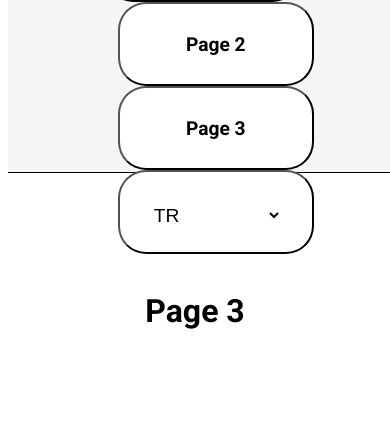
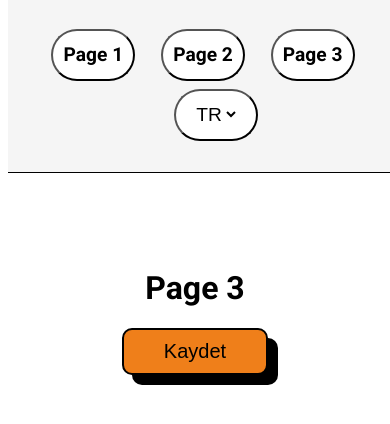
Before and after one commit to dnnzz/gts-case, a Vue app: page /page-3 in a window 390 px wide. Shown: the top 424 px of the page. Built offline with nearby package versions, Linux system fonts and the light colour scheme.

Commit message:
template finished && WIP: localization

```diff
--- a/package.json
+++ b/package.json
@@ -8,10 +8,12 @@
     "lint": "vue-cli-service lint"
   },
   "dependencies": {
+    "@mdi/js": "^7.1.96",
     "core-js": "^3.8.3",
     "vue": "^3.2.13",
     "vue-i18n": "^9.2.2",
-    "vue-router": "^4.0.13"
+    "vue-router": "^4.0.13",
+    "vue3-icon": "^2.1.0"
   },
   "devDependencies": {
     "@babel/core": "^7.12.16",
--- a/src/components/Navbar/Navbar.scss
+++ b/src/components/Navbar/Navbar.scss
@@ -35,3 +35,20 @@
     }
   }
 }
+
+@media (max-width: 1200px) {
+  .navbar{
+    &__links{
+      &__button {
+        margin : 0;
+        height: 3.25rem;
+        width: 5.25rem;
+      }
+      .language-selector {
+        font-size: 1.2rem;
+        height: auto;
+        width: auto;
+      }
+    }
+  }
+}
--- a/src/components/Popup/Popup.scss
+++ b/src/components/Popup/Popup.scss
@@ -10,26 +10,23 @@
   justify-content: center;
 
   &__wrapper {
-    background-color: #fff;
     border-radius: 5px;
-    padding: 20px;
+    padding: 70px;
     max-width: 500px;
     text-align: center;
+
+    &--success {
+      background-color: green;
+    }
+
+    &--error {
+      background-color: red;
+    }
+
+    &--confirm {
+      background-color: whitesmoke;
+    }
   }
-
-  &__success {
-    color: green;
-
-  }
-
-  &__error {
-    color: red;
-  }
-
-  &__confirm {
-    color: lightsalmon;
-  }
-
   button {
     background-color: #fff;
     border: none;
--- a/src/components/Popup/Popup.vue
+++ b/src/components/Popup/Popup.vue
@@ -1,6 +1,11 @@
 <template>
   <div class="popup" v-if="showPopup">
-    <div class="popup__wrapper">
+    <div
+    v-bind:class="getClass"
+    class="popup__wrapper">
+      <div class="popup__icon">
+        <svg-icon type="mdi" :path="mdiInformation" :size="48"></svg-icon>
+      </div>
       <div v-if="mode === 'success'" class="popup__success">
         <h3 class="title">Success</h3>
         <p class="message">{{ message }}</p>
@@ -22,8 +27,14 @@
 </template>
 
 <script>
+import { mdiInformation } from '@mdi/js';
 export default {
   name: "PopUp",
+  setup() {
+	return {
+			mdiInformation,
+	}
+  },
   props: {
     showPopup: {
       type: Boolean,
@@ -41,15 +52,31 @@ export default {
       type: Function,
       default: () => {},
     },
+    cancelAction: {
+      type: Function,
+      default: () => {},
+    },
   },
   methods: {
     closePopup() {
-      this.$emit("update:showPopup", false);
+      if(this.mode === 'confirm' && this.cancelAction) {
+        this.cancelAction();
+      } else {
+        this.$emit("update:showPopup", false);
+      }
     },
     confirm() {
       this.confirmAction();
-      this.closePopup();
-    },
+    }
   },
+  computed:{
+    getClass:function() {
+      return {
+        'popup__wrapper--success': this.mode === 'success',
+        'popup__wrapper--error': this.mode === 'error',
+        'popup__wrapper--confirm': this.mode === 'confirm',
+      }
+    }
+  }
 };
 </script>
--- a/src/main.js
+++ b/src/main.js
@@ -2,9 +2,11 @@ import { createApp } from 'vue'
 import App from './App.vue'
 import router from './routes/index.js'
 import Popup from './components/Popup/Popup.vue'
+import SvgIcon from 'vue3-icon';
 import "./components/Popup/Popup.scss"
 import "./components/Navbar/Navbar.scss"
 createApp(App)
 .use(router)
 .component('Popup', Popup)
+.component("svg-icon", SvgIcon)
 .mount('#app')
--- a/src/pages/Page1.vue
+++ b/src/pages/Page1.vue
@@ -1,5 +1,5 @@
 <template>
-  <div class="page1">
+  <div class="page-1">
     <h1>Page 1</h1>
     <Popup
     v-bind:showPopup="showPopup"
--- a/src/pages/Page2.vue
+++ b/src/pages/Page2.vue
@@ -1,5 +1,5 @@
 <template>
-  <div class="page1">
+  <div class="page-2">
     <h1>Page 2</h1>
     <Popup
     v-bind:showPopup="showPopup"
--- a/src/pages/Page3.vue
+++ b/src/pages/Page3.vue
@@ -1,15 +1,65 @@
 <template>
-  <div class="page3">
+  <div class="page-3">
     <h1>Page 3</h1>
+    <Popup
+    v-bind:showPopup="showPopup"
+    v-bind:mode="type"
+    v-bind:message="message"
+    v-bind:confirmAction="showSuccessPopup"
+    v-bind:cancelAction="showErrorPopup"
+    @update:showPopup="showPopup = $event"
+  />
+   <div class="button__wrapper">
+    <button @click="showConfirmPopup">Kaydet</button>
+   </div>
   </div>
 </template>
 
 <script>
 export default {
-  name:"Page-3"
+  name:"Page-3",
+  data() {
+    return {
+      showPopup: false,
+      type: 'confirm',
+      message: ''
+    }
+  },
+  methods: {
+    showConfirmPopup() {
+      this.type= 'confirm'
+      this.showPopup = true
+      this.message = 'Are you sure ?'
+    },
+    showSuccessPopup() {
+      this.showPopup = true
+      this.type = 'success'
+      this.message = 'Your action was successful!'
+    },
+    showErrorPopup() {
+      this.showPopup = true
+      this.type = 'error'
+      this.message = 'Your action was failed!'
+    }
+  }
 }
 </script>
 
-<style>
-
+<style scoped>
+.button__wrapper button{
+  padding: 10px 40px;
+	cursor: pointer;
+	font-size: 20px;
+  border-radius: 10px;
+	border: 2px solid #000;
+	box-shadow: 10px 10px;
+	background-color: #ef7f1a;
+	transition: box-shadow 300ms ease, transform 500ms ease;
+}
+.button__wrapper button:hover {
+	box-shadow: none;
+}
+.button__wrapper button:active {
+	transform: scale(0.9);
+}
 </style>
```
Also changed, not shown: 1 other file (tests, documents, lock files or other folders).
